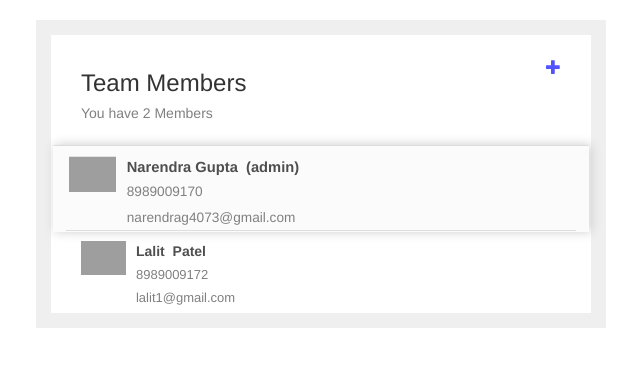
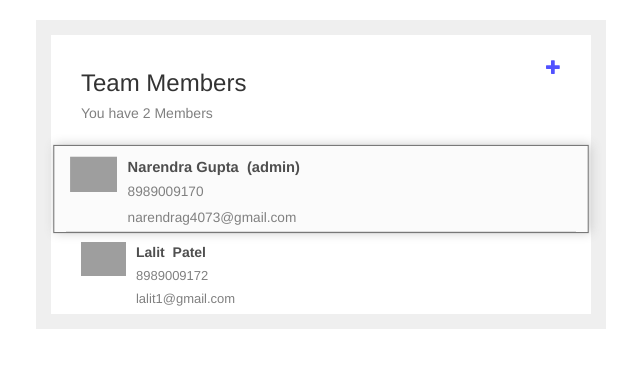
Before and after one commit to narendrag4073/Employee-management-, a React (Create React App) app: page / in a window 1280 px wide. In both pictures the pointer is over the item 640 px from the left and 188 px from the top of the page. Shown: the top 368 px of the page, without its empty margins (319-959 px from the left). Built offline with nearby package versions, Linux system fonts and the light colour scheme; grey boxes are pictures that could not be loaded.

Commit message:
review comment changes(boreder added on hover)

```diff
--- a/src/main.css
+++ b/src/main.css
@@ -65,6 +65,7 @@
     transform: scale(1.05);
     box-shadow: rgb(204, 204, 204) 2px 0px 10px 0px;
     background: #eeeeee40;
+    border: 1px solid #0000008c;
 }
 .role-label-parent:hover {
     background: #eeeeee40;
```
